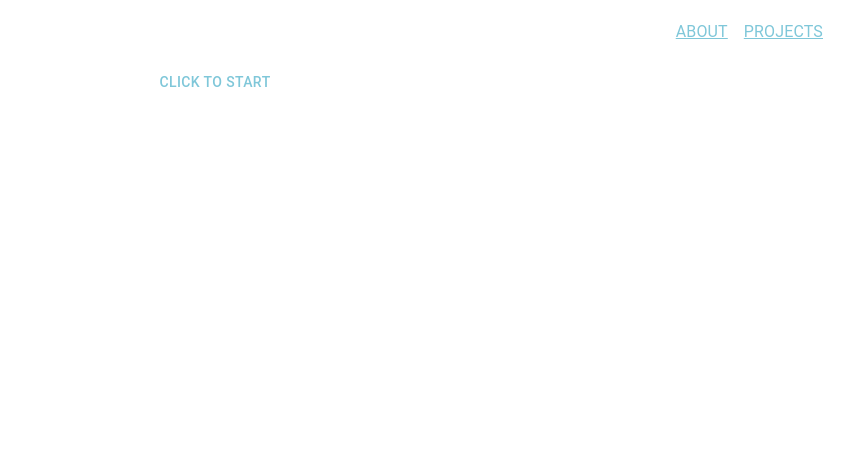
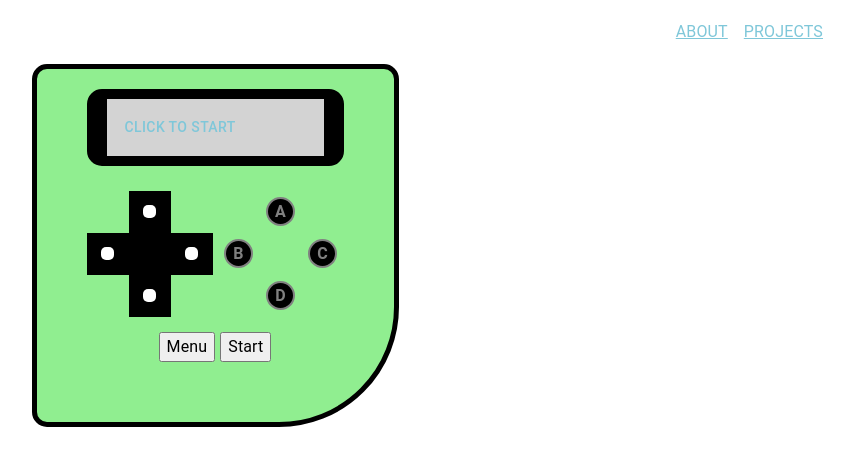
Before and after one commit to MichaelMortlockChapman/MichaelMortlockChapman.github.io, a React (Create React App) app in the folder development/: page /snake in a window 1280 px wide. Shown: the top 466 px of the page, without its empty margins (425-1278 px from the left). Built offline with nearby package versions, Linux system fonts and the light colour scheme; the HTML template or start-up script is replaced by a standard one.

Commit message:
gameboi styling process

```diff
--- a/development/src/App.js
+++ b/development/src/App.js
@@ -7,7 +7,6 @@ import Frontpage from './pages/Frontpage'
 // import Construction from './pages/Construction'
 import Slash from './pages/Slash'
 import Page404 from './pages/Page404'
-import ExampleProject from './ExampleProject/ExampleProject'
 import ProjectsPage from './pages/ProjectsPage'
 import Snake from './ExampleProject/Snake'
 
@@ -34,7 +33,6 @@ function App () {
           <Route element={<Navbar/>}>
             <Route path="about" element={<Frontpage/>}/>
             <Route path="projects" element={<ProjectsPage/>}/>
-            <Route path="exampleProject" element={<ExampleProject/>}/>
             <Route path="snake" element={<Snake/>}/>
           </Route>
         </Routes>
--- a/development/src/ExampleProject/ExampleProject.js
+++ /dev/null
@@ -1,28 +0,0 @@
-import { useEffect } from 'react'
-
-/* eslint-disable no-unused-vars */
-export default function ExampleProject () {
-  const createColour = (r, g, b, a) => `rgba(${r},${g},${b},${a / 255})`
-  const drawPixel = (ctx, x, y, colour) => {
-    ctx.fillStyle = colour
-    ctx.fillRect(x, y, 1, 1)
-  }
-  const width = 100
-  const height = 100
-  const black = createColour(0, 0, 0, 255)
-
-  useEffect(() => {
-    const canvasVar = document.getElementById('canvas')
-    const ctx = canvasVar.getContext('2d')
-
-    for (let index = 0; index < height; index++) {
-      drawPixel(ctx, index, 49, black)
-    }
-  }, [])
-
-  return (
-    <>
-      <canvas id="canvas" height={height} width={width}/>
-    </>
-  )
-}
--- /dev/null
+++ b/development/src/ExampleProject/GameBoi.js
@@ -0,0 +1,152 @@
+/* eslint-disable no-unused-vars */
+import { useEffect, useRef, useState } from 'react'
+import { Button, IconButton, Stack, Typography } from '@mui/material'
+import PropTypes from 'prop-types'
+
+export default function GameBoi (props) {
+  const {
+    handleUpButton,
+    handleDownButton,
+    handleLeftButton,
+    handleRightButton,
+    handleAButton,
+    handleBButton,
+    handleCButton,
+    handleDButton,
+    handleMenuButton,
+    handleStartButton
+  } = props
+
+  const dpadEmptyStyle = {
+    width: '40px',
+    height: '40px',
+    display: 'inline-flex',
+    justifyContent: 'space-around',
+    alignItems: 'center'
+  }
+  const dpadButtonStyle = {
+    backgroundColor: 'black',
+    ...dpadEmptyStyle
+  }
+  const dpadButton = (handleButton) => <IconButton onClick={handleButton}><div style={{
+    backgroundColor: 'white',
+    width: '0.8rem',
+    height: '0.8rem',
+    borderRadius: '5px'
+  }}/></IconButton>
+
+  const dpad = (
+    <table style={{ borderCollapse: 'collapse' }}>
+      <tbody>
+        <tr>
+          <td style={dpadEmptyStyle}></td>
+          <td style={dpadButtonStyle}>{dpadButton(handleUpButton)}</td>
+          <td style={dpadEmptyStyle}></td>
+        </tr>
+        <tr>
+          <td style={dpadButtonStyle}>{dpadButton(handleLeftButton)}</td>
+          <td style={dpadButtonStyle}></td>
+          <td style={dpadButtonStyle}>{dpadButton(handleRightButton)}</td>
+        </tr>
+        <tr>
+          <td style={dpadEmptyStyle}></td>
+          <td style={dpadButtonStyle}>{dpadButton(handleDownButton)}</td>
+          <td style={dpadEmptyStyle}></td>
+        </tr>
+      </tbody>
+    </table>
+  )
+
+  const rightButtonsStyle = {
+    ...dpadEmptyStyle
+  }
+  const RightButton = (textChar, handleButton) => (
+    <IconButton onClick={handleButton}
+      style={{
+        backgroundColor: 'black',
+        width: '1.8rem',
+        height: '1.8rem',
+        borderRadius: '100%',
+        display: 'flex',
+        justifyContent: 'center',
+        alignItems: 'center',
+        border: '2px',
+        borderColor: 'grey',
+        borderStyle: 'solid'
+      }}
+    ><Typography sx={{ fontWeight: 'bolder', color: 'grey' }}>{textChar}</Typography></IconButton>
+  )
+
+  const rightButtons = (
+    <table style={{ borderCollapse: 'collapse' }}>
+      <tbody>
+        <tr>
+          <td style={rightButtonsStyle}></td>
+          <td style={rightButtonsStyle}>{RightButton('A', handleAButton)}</td>
+          <td style={rightButtonsStyle}></td>
+        </tr>
+        <tr>
+          <td style={rightButtonsStyle}>{RightButton('B', handleBButton)}</td>
+          <td style={rightButtonsStyle}></td>
+          <td style={rightButtonsStyle}>{RightButton('C', handleCButton)}</td>
+        </tr>
+        <tr>
+          <td style={rightButtonsStyle}></td>
+          <td style={rightButtonsStyle}>{RightButton('D', handleDButton)}</td>
+          <td style={rightButtonsStyle}></td>
+        </tr>
+      </tbody>
+    </table>
+  )
+
+  return (
+    <Stack direction='row' justifyContent='center' alignContent='center'>
+      <div style={{
+        padding: '20px 50px 60px 50px',
+        backgroundColor: 'lightgreen',
+        border: '5px',
+        borderColor: 'black',
+        borderStyle: 'solid',
+        borderRadius: '15px',
+        borderBottomRightRadius: '120px'
+      }}>
+        <div style={{
+          padding: '10px',
+          backgroundColor: 'lightgrey',
+          border: '10px',
+          borderRight: '20px',
+          borderLeft: '20px',
+          borderColor: 'black',
+          borderStyle: 'solid',
+          borderRadius: '15px'
+        }}>
+          <div style={{ width: 'fit-content' }}>
+            {props.children}
+          </div>
+        </div>
+        <Stack direction='row' alignContent='center' justifyContent='space-around' gap='5px' sx={{ paddingTop: '25px' }}>
+          {dpad}
+          {rightButtons}
+        </Stack>
+        <Stack direction='row' alignContent='center' justifyContent='center' gap='5px' sx={{ paddingTop: '15px' }}>
+          <button onClick={handleMenuButton}><Typography>Menu</Typography></button>
+          <button onClick={handleStartButton}><Typography>Start</Typography></button>
+        </Stack>
+      </div>
+    </Stack>
+  )
+}
+
+GameBoi.propTypes = {
+  children: PropTypes.element,
+  handleUpButton: PropTypes.func,
+  handleDownButton: PropTypes.func,
+  handleLeftButton: PropTypes.func,
+  handleRightButton: PropTypes.func,
+  handleAButton: PropTypes.func,
+  handleBButton: PropTypes.func,
+  handleCButton: PropTypes.func,
+  handleDButton: PropTypes.func,
+  handleMenuButton: PropTypes.func,
+  handleStartButton: PropTypes.func
+}
--- a/development/src/ExampleProject/Snake.js
+++ b/development/src/ExampleProject/Snake.js
@@ -1,6 +1,7 @@
 /* eslint-disable no-unused-vars */
 import { useEffect, useRef, useState } from 'react'
 import { Button, Stack, Typography } from '@mui/material'
+import GameBoi from './GameBoi'
 
 export default function Snake () {
   const width = 20
@@ -21,13 +22,13 @@ export default function Snake () {
   const findColour = (val) => {
     switch (val) {
     case 0:
-      return 'white'
+      return '#ffffff00'
     case 1:
       return 'green'
     case 2:
       return 'Red'
     default:
-      return 'white'
+      return '#ffffff00'
     }
   }
 
@@ -137,6 +138,7 @@ export default function Snake () {
   }
 
   useEffect(() => {
+    setGrid(createGrid(gridArr.current))
     return () => {
       console.log(`cleared ${timerID.current}`)
       clearInterval(timerID.current)
@@ -158,8 +160,12 @@ export default function Snake () {
   }
 
   return (
-    <Stack direction='row' justifyContent='center' alignContent='center'>
-      <div>
+    <GameBoi
+      handleUpButton={() => { direction.current = [-1, 0] }}
+      handleDownButton={() => { direction.current = [1, 0] }}
+      handleRightButton={() => { direction.current = [0, 1] }}
+      handleLeftButton={() => { direction.current = [0, -1] }}
+    >
       {(!started && !gameOver) && <div>
         <Button onClick={handleStartGame}>Click to Start</Button>
       </div>}
@@ -172,7 +178,6 @@ export default function Snake () {
         <input type='text' id='one' onKeyDown={handleKeyPress}/>
         <br/>{`${direction.current[0]}:${direction.current[1]}`}
       </div>}
-      </div>
-    </Stack>
+    </GameBoi>
   )
 }
--- a/development/src/pages/ProjectsPage.js
+++ b/development/src/pages/ProjectsPage.js
@@ -3,8 +3,7 @@ import { Link } from 'react-router-dom'
 export default function ProjectsPage () {
   return (
     <div>
-      <Link to={'/exampleProject'}>ExampleProject</Link>
-      <Link to={'/snake'}>Snake Game</Link>
+      <br/><Link to={'/snake'}>Snake Game</Link>
     </div>
   )
 }
```
Lines whose indentation alone changed are shown as unchanged.
